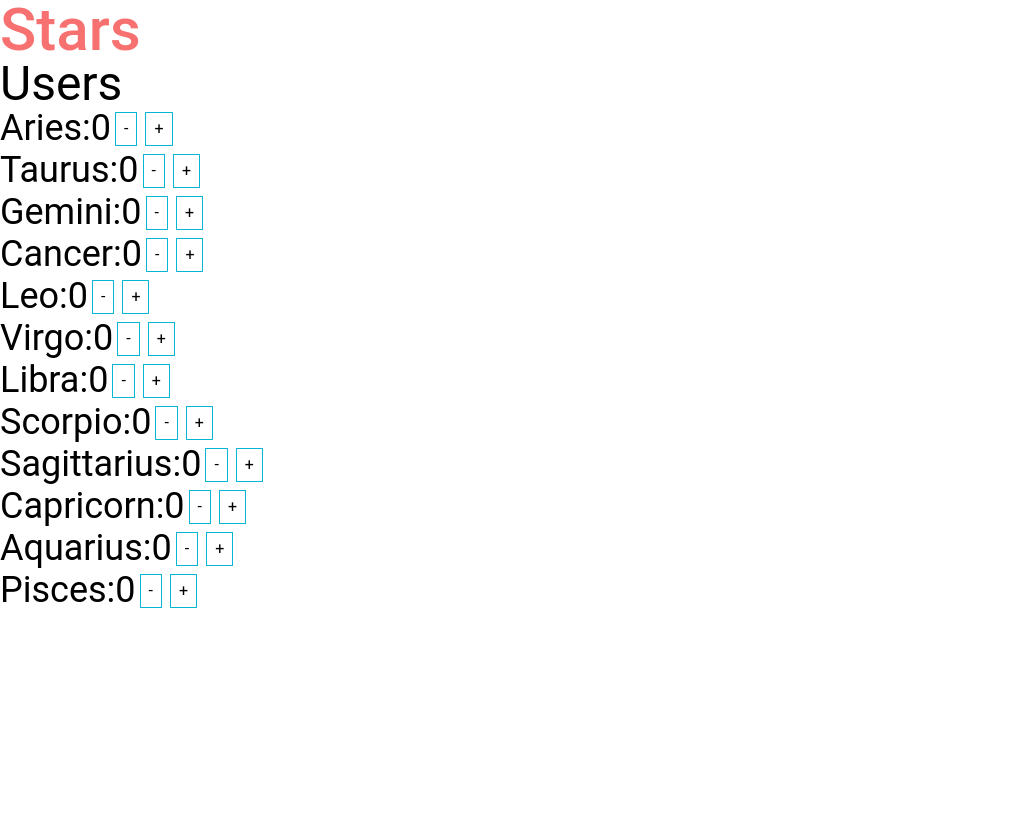
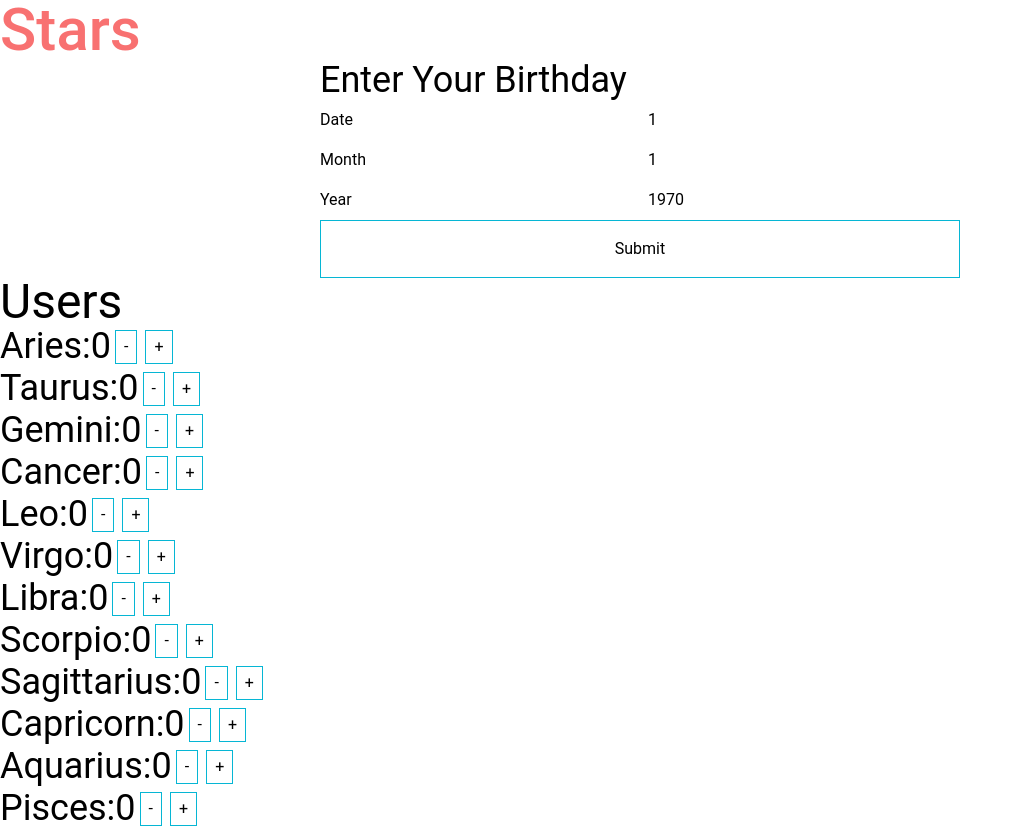
Before and after one commit to allanlalangan/stars, a React (Create React App) app: page / in a window 1280 px wide. Shown: the whole page, without its empty margins (0-1023 px from the left). Before the commit the page ends 800 px from the top, so only its background shows below. Built offline with nearby package versions, Linux system fonts and the light colour scheme.

Commit message:
init BirthdayForm

```diff
--- a/src/App.js
+++ b/src/App.js
@@ -1,9 +1,11 @@
+import BirthdayForm from './components/BirthdayForm';
 import Counter from './components/Counter';
 
 const App = () => {
   return (
     <div>
       <h1 className='text-red-400 font-medium'>Stars</h1>
+      <BirthdayForm />
       <Counter />
     </div>
   );
--- /dev/null
+++ b/src/components/BirthdayForm.jsx
@@ -0,0 +1,57 @@
+const BirthdayForm = () => {
+  const handleSubmit = (e) => {
+    e.preventDefault();
+  };
+  return (
+    <form onSubmit={handleSubmit} className='flex flex-col mx-auto w-1/2'>
+      <h3>Enter Your Birthday</h3>
+      <fieldset className='flex items-center'>
+        <label htmlFor='date' className='w-1/2'>
+          Date
+        </label>
+        <input
+          type='number'
+          name='date'
+          id='date'
+          min={1}
+          max={31}
+          placeholder='Date'
+          defaultValue={1}
+          className='w-1/2 p-2'
+        />
+      </fieldset>
+      <fieldset className='flex items-center'>
+        <label htmlFor='month' className='w-1/2'>
+          Month
+        </label>
+        <input
+          type='number'
+          name='month'
+          id='month'
+          min={1}
+          max={12}
+          placeholder='Month'
+          defaultValue={1}
+          className='w-1/2 p-2'
+        />
+      </fieldset>
+      <fieldset className='flex items-center'>
+        <label htmlFor='year' className='w-1/2'>
+          Year
+        </label>
+        <input
+          type='number'
+          name='year'
+          id='year'
+          placeholder='Year'
+          defaultValue={1970}
+          className='w-1/2 p-2'
+        />
+      </fieldset>
+      <button type='submit' className='border border-cyan-500 p-4'>
+        Submit
+      </button>
+    </form>
+  );
+};
+export default BirthdayForm;
```
